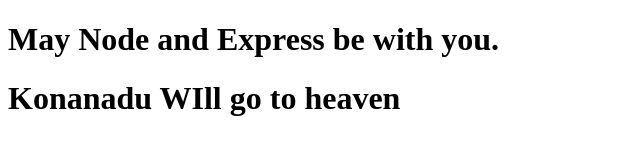
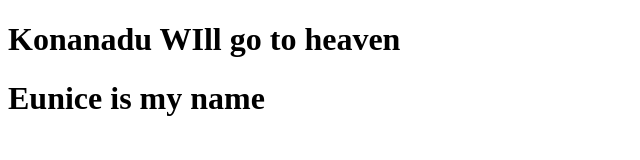
Before and after one commit to Adonai-Technologies/A-simple-CRUD-App, a website: page index.html in a window 1280 px wide. Shown: the whole page, without its empty margins (0-640 px from the left). Drawn offline with Linux system fonts and the light colour scheme.

Commit message:
gulp install

```diff
--- a/index.html
+++ b/index.html
@@ -6,7 +6,9 @@
     <title>CRUD-Express-MongoDB</title>
 </head>
 <body>
-    <h1>May Node and Express be with you.</h1>
+
     <h1>Konanadu WIll go to heaven</h1>
-</body>
+    <h1>Eunice is my name</h1>
+
+   </body>
 </html>
--- a/package.json
+++ b/package.json
@@ -3,7 +3,7 @@
     "express": "^4.18.2"
   },
   "devDependencies": {
+    "gulp": "^4.0.2",
     "nodemon": "^3.0.1"
   }
-
 }
```
Also changed, not shown: 1 other file.
